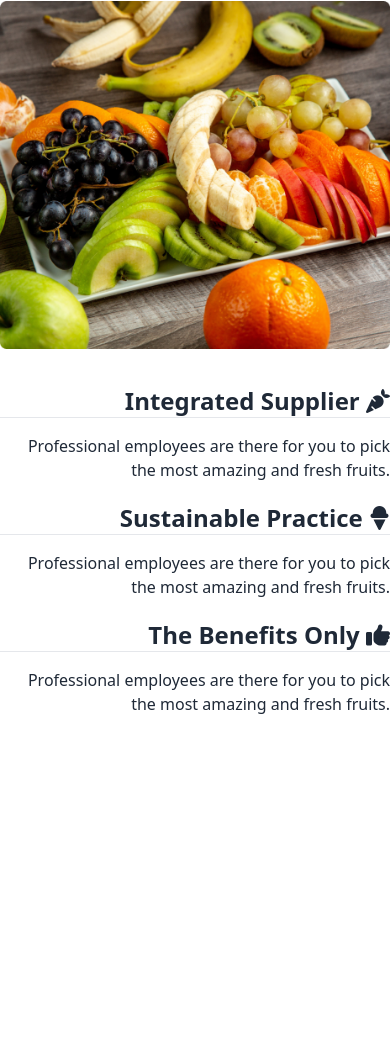
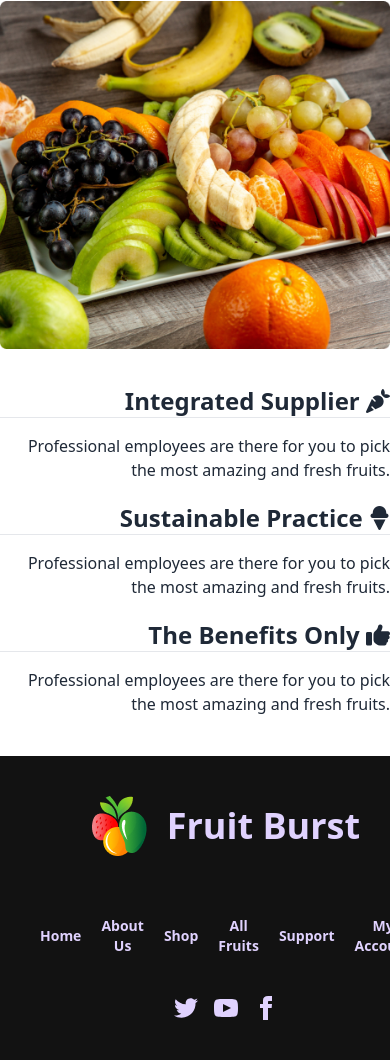
Before and after one commit to Ashamoni889/fruit-brust-with-css-framework, a plain HTML site: page index.html in a window 390 px wide. Shown: the part 5173-6233 px from the top of the page. Before the commit the page ends 5929 px from the top, so only its background shows below. Drawn offline with nearby package versions, Linux system fonts and the light colour scheme.

Commit message:
added footer section and responsive

```diff
--- a/index.html
+++ b/index.html
@@ -400,10 +400,30 @@
 
            </div>
       </section>
+    </main>
+    <!-- footer section -->
+    <footer class="footer footer-center p-10 bg-[#121212] text-primary-content">
+       <div class="flex items-center gap-5">
+          <img src="images/logo.png" alt="">
+          <h4 class="text-4xl font-bold">Fruit Burst</h4>
+       </div>
+        <div class="flex gap-5 justify-center items-center font-bold mt-5">
+            <p>Home</p>
+            <p>About Us</p>
+            <p>Shop</p>
+            <p>All Fruits</p>
+            <p>Support</p>
+            <p>My Account</p>
 
-
-    </main>
-    <footer></footer>
+        </div>
+      <nav>
+        <div class="grid grid-flow-col gap-4">
+          <a><svg xmlns="http://www.w3.org/2000/svg" width="24" height="24" viewBox="0 0 24 24" class="fill-current"><path d="M24 4.557c-.883.392-1.832.656-2.828.775 1.017-.609 1.798-1.574 2.165-2.724-.951.564-2.005.974-3.127 1.195-.897-.957-2.178-1.555-3.594-1.555-3.179 0-5.515 2.966-4.797 6.045-4.091-.205-7.719-2.165-10.148-5.144-1.29 2.213-.669 5.108 1.523 6.574-.806-.026-1.566-.247-2.229-.616-.054 2.281 1.581 4.415 3.949 4.89-.693.188-1.452.232-2.224.084.626 1.956 2.444 3.379 4.6 3.419-2.07 1.623-4.678 2.348-7.29 2.04 2.179 1.397 4.768 2.212 7.548 2.212 9.142 0 14.307-7.721 13.995-14.646.962-.695 1.797-1.562 2.457-2.549z"></path></svg></a>
+          <a><svg xmlns="http://www.w3.org/2000/svg" width="24" height="24" viewBox="0 0 24 24" class="fill-current"><path d="M19.615 3.184c-3.604-.246-11.631-.245-15.23 0-3.897.266-4.356 2.62-4.385 8.816.029 6.185.484 8.549 4.385 8.816 3.6.245 11.626.246 15.23 0 3.897-.266 4.356-2.62 4.385-8.816-.029-6.185-.484-8.549-4.385-8.816zm-10.615 12.816v-8l8 3.993-8 4.007z"></path></svg></a>
+          <a><svg xmlns="http://www.w3.org/2000/svg" width="24" height="24" viewBox="0 0 24 24" class="fill-current"><path d="M9 8h-3v4h3v12h5v-12h3.642l.358-4h-4v-1.667c0-.955.192-1.333 1.115-1.333h2.885v-5h-3.808c-3.596 0-5.192 1.583-5.192 4.615v3.385z"></path></svg></a>
+        </div>
+      </nav>
+    </footer>
 </body>
 
 </html>
```
